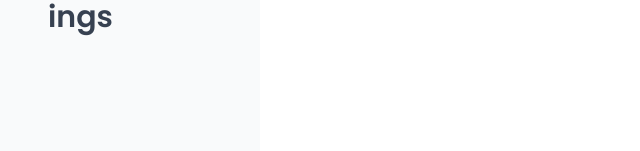
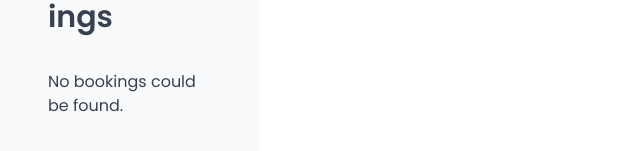
Before and after one commit to alexischecura/the-wild-oasis, a React (Vite) app: page /bookings in a window 1280 px wide. Shown: the part 177-328 px from the top of the page, without its empty margins (0-640 px from the left). Built offline with nearby package versions, Linux system fonts and the light colour scheme; a web font is replaced by a local one.

Commit message:
feat: if there no data, show a empty component and not the table

```diff
--- a/src/features/bookings/BookingTable.jsx
+++ b/src/features/bookings/BookingTable.jsx
@@ -1,9 +1,12 @@
 import BookingRow from "./BookingRow";
 import Table from "../../ui/Table";
 import Menus from "../../ui/Menus";
+import Empty from "../../ui/Empty";
 
 function BookingTable() {
   const bookings = [];
+
+  if (!bookings.length) return <Empty resourceName="bookings" />;
 
   return (
     <Menus>
--- a/src/features/cabins/CabinTable.jsx
+++ b/src/features/cabins/CabinTable.jsx
@@ -1,15 +1,18 @@
+import { useSearchParams } from "react-router-dom";
+import { useCabins } from "./useCabins";
 import Spinner from "../../ui/Spinner";
-import CabinRow from "./CabinRow";
-import { useCabins } from "./useCabins";
+import Empty from "../../ui/Empty";
 import Table from "../../ui/Table";
 import Menus from "../../ui/Menus";
-import { useSearchParams } from "react-router-dom";
+import CabinRow from "./CabinRow";
 
 function CabinTable() {
   const { isLoading, cabins } = useCabins();
   const [searchParams] = useSearchParams();
 
   if (isLoading) return <Spinner />;
+
+  if (!cabins.length) return <Empty resourceName="cabins" />;
 
   const filterValue = searchParams.get("discount") || "all";
 
--- a/src/pages/Bookings.jsx
+++ b/src/pages/Bookings.jsx
@@ -1,12 +1,17 @@
+import BookingTable from "../features/bookings/BookingTable";
 import Heading from "../ui/Heading";
 import Row from "../ui/Row";
 
 function Bookings() {
   return (
-    <Row type="horizontal">
-      <Heading as="h1">All bookings</Heading>
-      <p>TEST</p>
-    </Row>
+    <>
+      <Row type="horizontal">
+        <Heading as="h1">All bookings</Heading>
+        <p>TEST</p>
+      </Row>
+
+      <BookingTable />
+    </>
   );
 }
 
--- a/src/ui/Empty.jsx
+++ b/src/ui/Empty.jsx
@@ -1,5 +1,5 @@
-function Empty({ resource }) {
-  return <p>No {resource} could be found.</p>;
+function Empty({ resourceName }) {
+  return <p>No {resourceName} could be found.</p>;
 }
 
 export default Empty;
```
